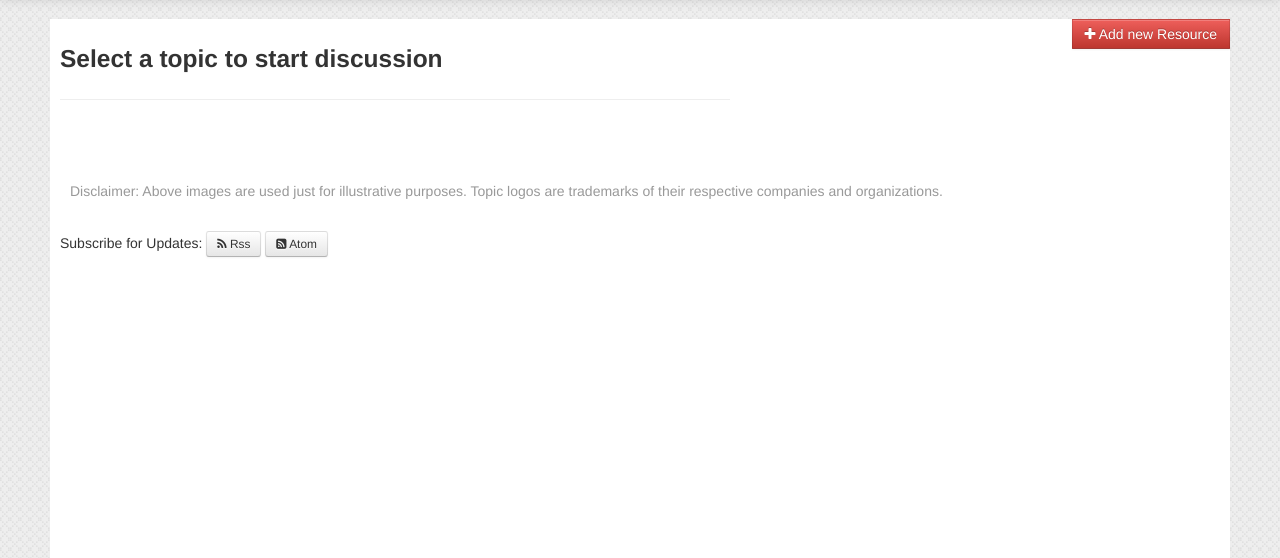
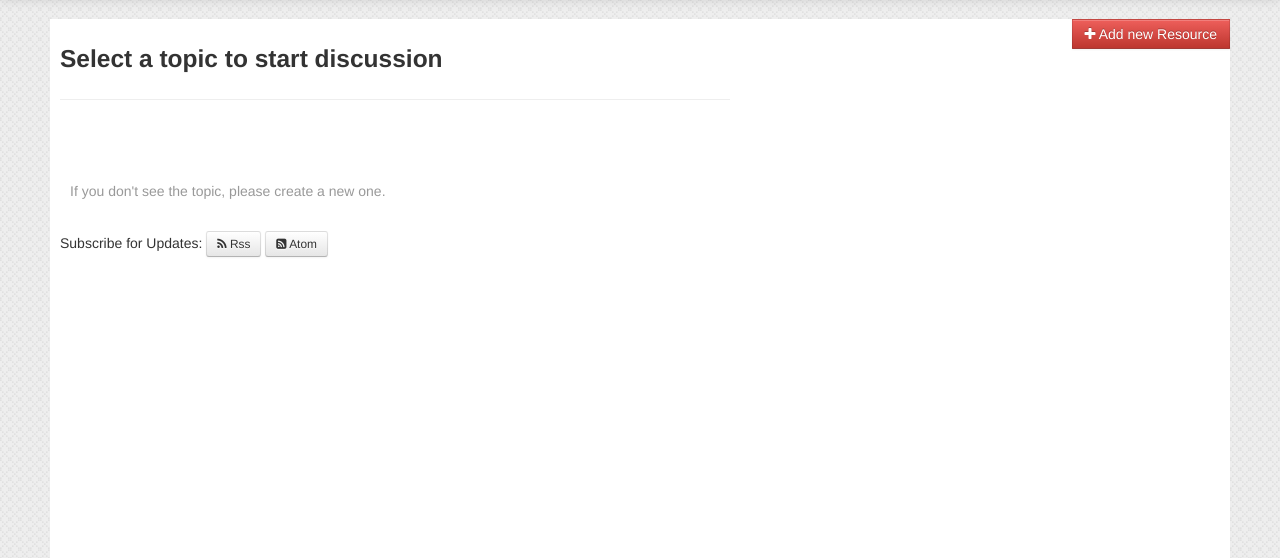
Before and after one commit to SFvue/sfvue3, a Django app: template templates/resources/resource_home.html in a window 1280 px wide. Shown: the part 41-599 px from the top of the page. Run offline with Django 3.2, Linux system fonts and the light colour scheme; the template is opened without the code that fills it, so the values that code supplies are empty; parts of the project's set-up code (start-up, migrations or seed data) failed here and were passed over.

Commit message:
minor updates

```diff
--- a/templates/resources/resource_home.html
+++ b/templates/resources/resource_home.html
@@ -38,7 +38,7 @@
     </div>
 </div>
 <div class="row-fluid">
-    <p class="muted disclaimer">Disclaimer: Above images are used just for illustrative purposes. Topic logos are trademarks of their respective companies and organizations.</p>
+    <p class="muted disclaimer">If you don't see the topic, please create a new one.</p>
     <p>Subscribe for Updates: <a class="btn btn-small" href="{% url 'resource_feed_rss' %}"><i class="icon-rss"></i> Rss</a> <a class="btn btn-small" href="{% url 'resource_feed_atom' %}"><i class="icon-rss-sign"></i> Atom</a></p>
 </div>
 {% endblock %}
--- a/templates/resources/resource_type_nav.html
+++ b/templates/resources/resource_type_nav.html
@@ -4,7 +4,7 @@
         <a class="btn {% check_active_button request.get_full_path 'all' %}" href="{% url 'resource_topic_list_all' slug=current_topic.slug %}">All</a>
         <a class="btn {% check_active_button request.get_full_path 'book' %}" href="{% url 'resource_topic_list' slug=current_topic.slug res_type="book" %}">Books</a>
         <a class="btn {% check_active_button request.get_full_path 'online' %}" href="{% url 'resource_topic_list' slug=current_topic.slug res_type="online" %}">Online Resources</a>
-        <a class="btn {% check_active_button request.get_full_path 'other' %}" href="{% url 'resource_topic_list' slug=current_topic.slug res_type="other" %}">Others</a>
+        <a class="btn {% check_active_button request.get_full_path 'other' %}" href="{% url 'resource_topic_list' slug=current_topic.slug res_type="video" %}">Video</a>
     </div>
     <div class="btn-group pull-right">
         <button class="btn">Level: </button>
```
